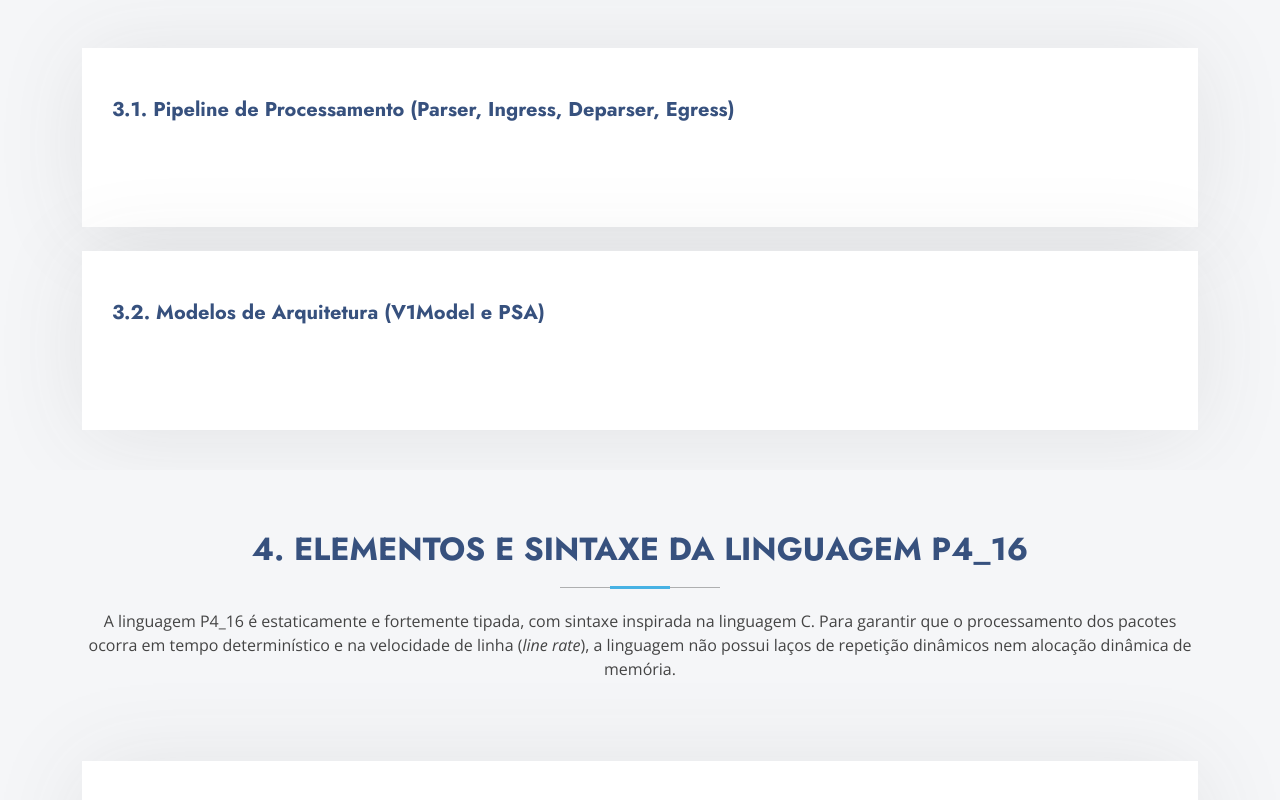
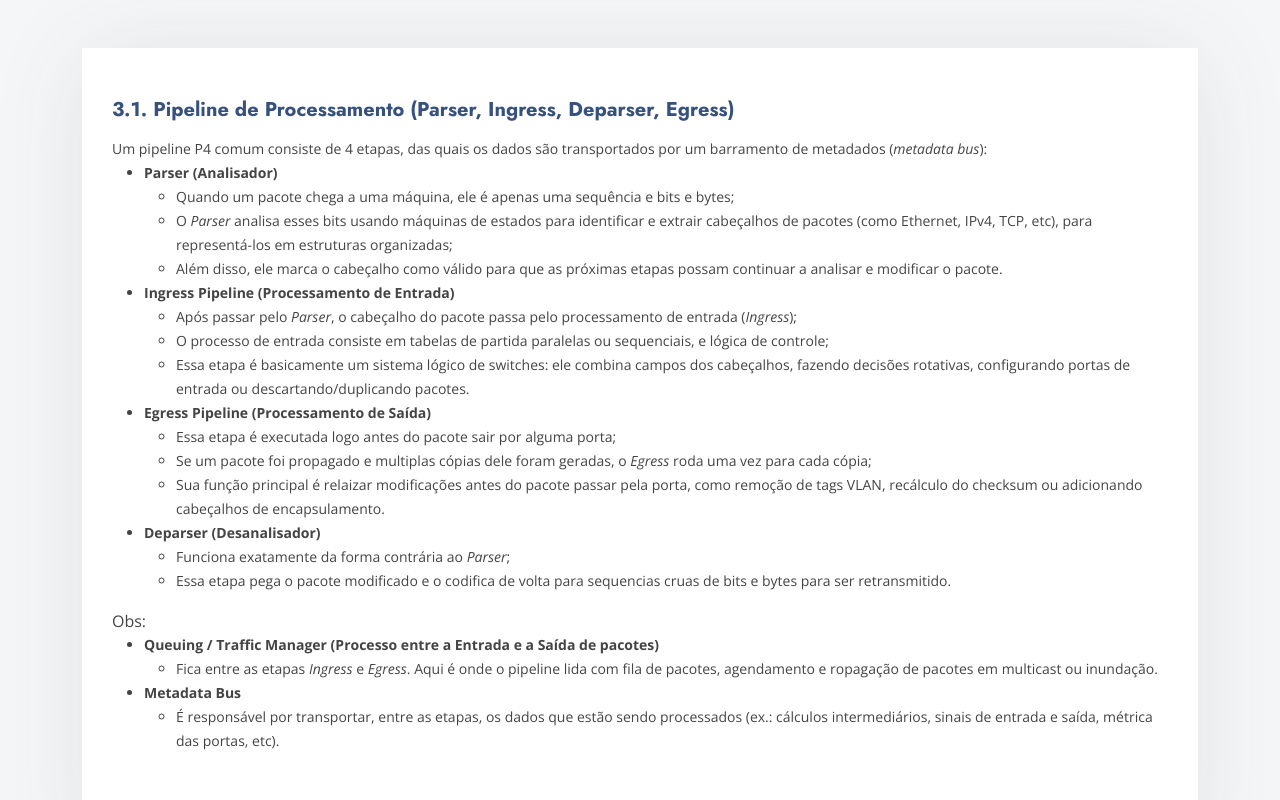
Before and after one commit to Nicolas-juliano/Redes_2, a plain HTML site: page index.html in a window 1280 px wide. Shown: the part 4100-4900 px from the top of the page. Drawn offline with nearby package versions, Linux system fonts and the light colour scheme.

Commit message:
terminei a parte 3.1

```diff
--- a/index.html
+++ b/index.html
@@ -220,12 +220,56 @@
           <div class="col-xl-12" data-aos="fade-up" data-aos-delay="100">
             <div class="service-item position-relative">
               <h4>3.1. Pipeline de Processamento (Parser, Ingress, Deparser, Egress)</h4>
+              <p>Um pipeline P4 comum consiste de 4 etapas, das quais os dados são transportados por um barramento de metadados (<i>metadata bus</i>):</p>
+              <ul>
+                <li> <b>Parser (Analisador)</b>
+                  <ul>
+                    <li>Quando um pacote chega a uma máquina, ele é apenas uma sequência e bits e bytes;</li>
+                    <li>O <i>Parser</i> analisa esses bits usando máquinas de estados para identificar e extrair cabeçalhos de pacotes (como Ethernet, IPv4, TCP, etc), para representá-los em estruturas organizadas;</li>
+                    <li>Além disso, ele marca o cabeçalho como válido para que as próximas etapas possam continuar a analisar e modificar o pacote.</li>
+                  </ul>
+                </li>
+                <li> <b>Ingress Pipeline (Processamento de Entrada)</b>
+                  <ul>
+                    <li>Após passar pelo <i>Parser</i>, o cabeçalho do pacote passa pelo processamento de entrada (<i>Ingress</i>);</li>
+                    <li>O processo de entrada consiste em tabelas de partida paralelas ou sequenciais, e lógica de controle; </li>
+                    <li>Essa etapa é basicamente um sistema lógico de switches: ele combina campos dos cabeçalhos, fazendo decisões rotativas, configurando portas de entrada ou descartando/duplicando pacotes.</li>
+                  </ul>
+                </li>
+                <li> <b>Egress Pipeline (Processamento de Saída)</b>
+                  <ul>
+                    <li>Essa etapa é executada logo antes do pacote sair por alguma porta;</li>
+                    <li>Se um pacote foi propagado e multiplas cópias dele foram geradas, o <i>Egress</i> roda uma vez para cada cópia;</li>
+                    <li>Sua função principal é relaizar modificações antes do pacote passar pela porta, como remoção de tags VLAN, recálculo do checksum ou adicionando cabeçalhos de encapsulamento.</li>
+                  </ul>
+                </li>
+                <li> <b>Deparser (Desanalisador)</b>
+                  <ul>
+                    <li>Funciona exatamente da forma contrária ao <i>Parser</i>;</li>
+                    <li>Essa etapa pega o pacote modificado e o codifica de volta para sequencias cruas de bits e bytes para ser retransmitido.</li>
+                  </ul>
+                </li>
+              </ul>
+              Obs:
+              <ul>
+                <li> <b>Queuing / Traffic Manager (Processo entre a Entrada e a Saída de pacotes)</b>
+                  <ul>
+                    <li>Fica entre as etapas <i>Ingress</i> e <i>Egress</i>. Aqui é onde o pipeline lida com fila de pacotes, agendamento e ropagação de pacotes em multicast ou inundação.</li>
+                  </ul>
+                </li>
+                <li> <b>Metadata Bus</b>
+                  <ul>
+                    <li>É responsável por transportar, entre as etapas, os dados que estão sendo processados (ex.: cálculos intermediários, sinais de entrada e saída, métrica das portas, etc).</li>
+                  </ul>
+                </li>
+              </ul>
             </div>
           </div>
 
           <div class="col-xl-12" data-aos="fade-up" data-aos-delay="200">
             <div class="service-item position-relative">
               <h4>3.2. Modelos de Arquitetura (V1Model e PSA)</h4>
+              <p></p>
             </div>
           </div>
 
```
